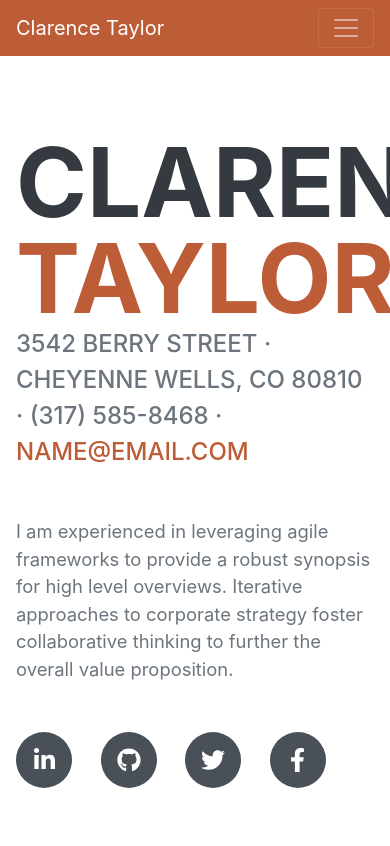
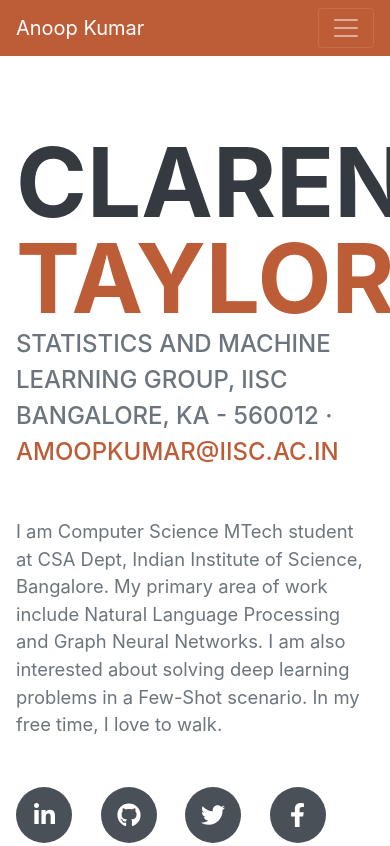
Before and after one commit to anoop23IISc/anoop23IISc.github.io, a plain HTML site: page index.html in a window 390 px wide. Shown: the top 846 px of the page. Drawn offline with nearby package versions, Linux system fonts and the light colour scheme; a web font is replaced by a local one.

Commit message:
Initial_Commit

```diff
--- a/index.html
+++ b/index.html
@@ -19,7 +19,7 @@
         <!-- Navigation-->
         <nav class="navbar navbar-expand-lg navbar-dark bg-primary fixed-top" id="sideNav">
             <a class="navbar-brand js-scroll-trigger" href="#page-top">
-                <span class="d-block d-lg-none">Clarence Taylor</span>
+                <span class="d-block d-lg-none">Anoop Kumar</span>
                 <span class="d-none d-lg-block"><img class="img-fluid img-profile rounded-circle mx-auto mb-2" src="assets/img/profile.jpg" alt="" /></span>
             </a>
             <button class="navbar-toggler" type="button" data-toggle="collapse" data-target="#navbarSupportedContent" aria-controls="navbarSupportedContent" aria-expanded="false" aria-label="Toggle navigation"><span class="navbar-toggler-icon"></span></button>
@@ -44,13 +44,13 @@
                         <span class="text-primary">Taylor</span>
                     </h1>
                     <div class="subheading mb-5">
-                        3542 Berry Street · Cheyenne Wells, CO 80810 · (317) 585-8468 ·
-                        <a href="mailto:name@email.com">name@email.com</a>
+                        Statistics and Machine Learning Group, IISc Bangalore, KA - 560012 ·
+                        <a href="mailto:anoopkumar@iisc.ac.in">amoopkumar@iisc.ac.in</a>
                     </div>
-                    <p class="lead mb-5">I am experienced in leveraging agile frameworks to provide a robust synopsis for high level overviews. Iterative approaches to corporate strategy foster collaborative thinking to further the overall value proposition.</p>
+                    <p class="lead mb-5">I am Computer Science MTech student at CSA Dept, Indian Institute of Science, Bangalore. My primary area of work include Natural Language Processing and Graph Neural Networks. I am also interested about solving deep learning problems in a Few-Shot scenario. In my free time,  I love to walk. </p>
                     <div class="social-icons">
-                        <a class="social-icon" href="#"><i class="fab fa-linkedin-in"></i></a>
-                        <a class="social-icon" href="#"><i class="fab fa-github"></i></a>
+                        <a class="social-icon" href="www.linkedin.com/in/anoopkumar23"><i class="fab fa-linkedin-in"></i></a>
+                        <a class="social-icon" href="https://github.com/anoop23IISc"><i class="fab fa-github"></i></a>
                         <a class="social-icon" href="#"><i class="fab fa-twitter"></i></a>
                         <a class="social-icon" href="#"><i class="fab fa-facebook-f"></i></a>
                     </div>
```
Also changed, not shown: assets/img/profile.jpg (deleted), assets/img/profile.png (added).
